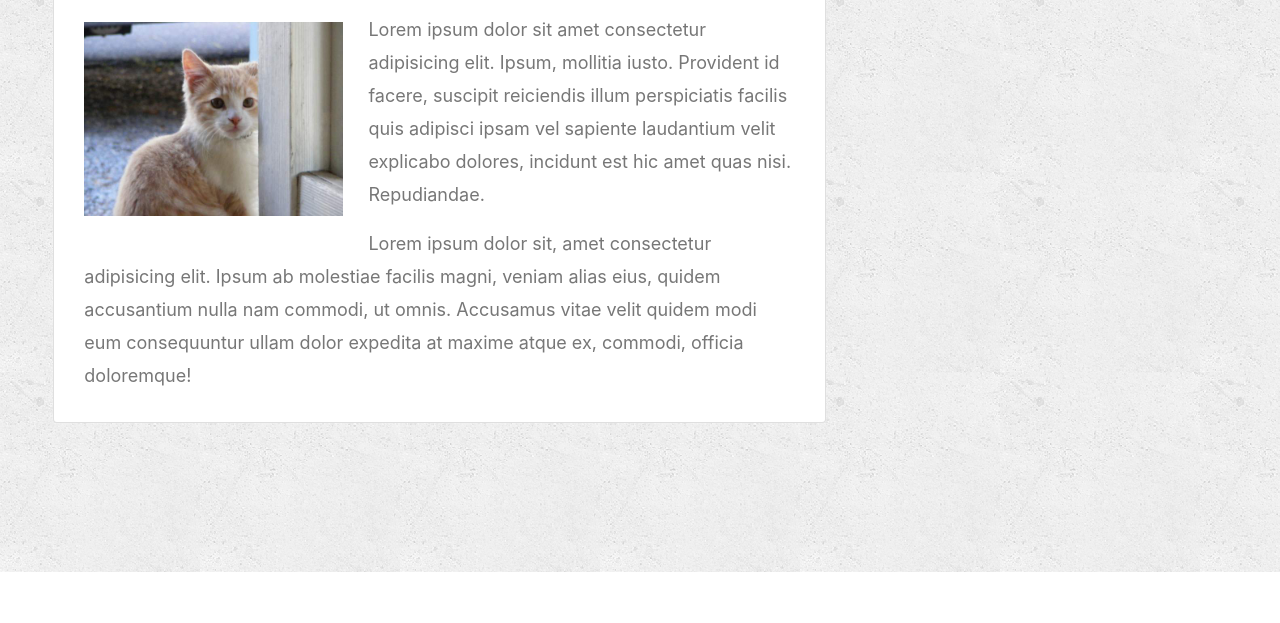
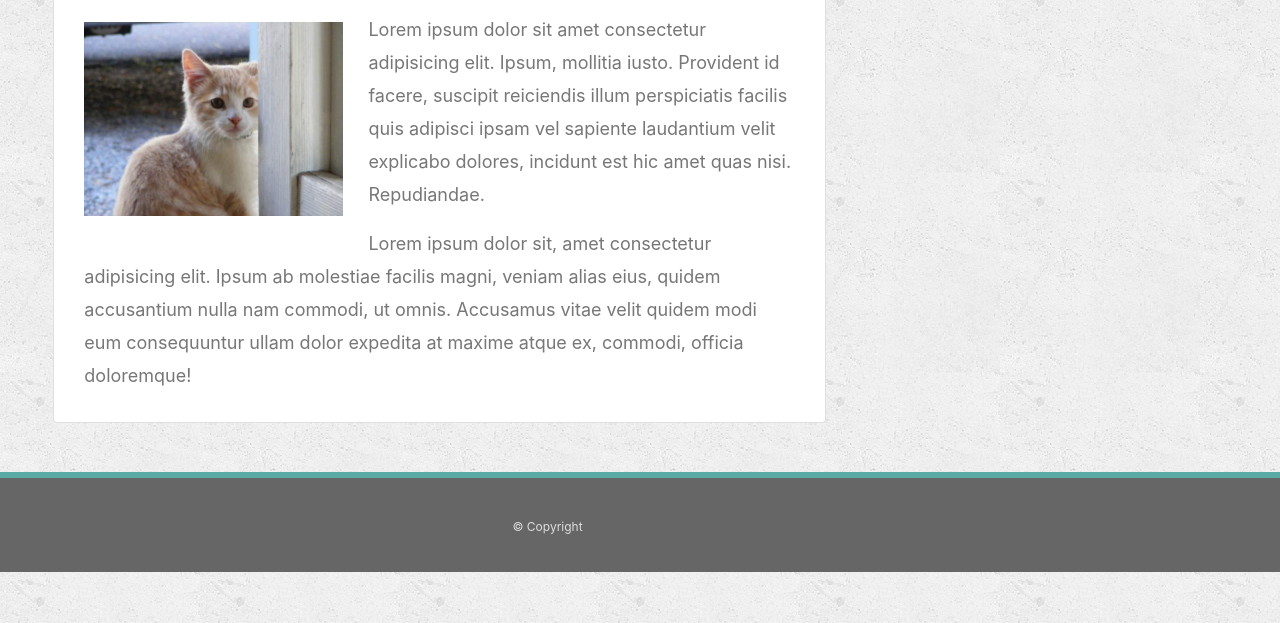
Before and after one commit to zackapotamus/Homework-02, a plain HTML site: page index.html in a window 1280 px wide. Shown: the part 228-851 px from the top of the page. Before the commit the page ends 800 px from the top, so only its background shows below. Drawn offline with nearby package versions, Linux system fonts and the light colour scheme.

Commit message:
added footer and made some css changes

```diff
--- a/css/style.css
+++ b/css/style.css
@@ -1,11 +1,19 @@
 body {
     background-image: url('../images/background.png');
     background-repeat: repeat;
+    margin-bottom: 200px;
+    min-height: 100%;
 }
 
 .image-container {}
 
-.card-container {}
+.card-container {
+
+}
+
+#copyright-text {
+    font-size: 12px;
+}
 
 #about-me-card {
     padding: 30px;
@@ -56,6 +64,7 @@ body {
 
 #header-row {
     background-color: white;
+    margin-right: 0px;
 }
 
 #header-name {
@@ -122,6 +131,24 @@ h1.card-title {
     color: #59aaa5;
 }
 
+.footer {
+    /* box-sizing: border-box; */
+    border-top: 6px solid #59aaa5;
+    position: fixed;
+    bottom: 0;
+    width: 100%;
+    /* Set the fixed height of the footer here */
+    height: 100px;
+    line-height: 94px;
+    /* Vertically center the text there */
+    background-color: #666;
+    color: #ddd;
+}
+
+.footer-container {
+
+}
+
 /* Medium to small transition */
 @media screen and (max-width: 767px) {
     #header-name {
@@ -136,4 +163,10 @@ h1.card-title {
         padding-bottom: 20px;
         padding-top: 13px;
     }
+
+    .footer {
+        height: 50px;
+        border-top: 3px solid #59aaa5;
+        line-height: 47px;
+    }
 }
--- a/index.html
+++ b/index.html
@@ -39,9 +39,11 @@
                 </div>
             </div>
         </div>
+    </header>
+    <main>
         <div class="container-fluid">
             <div class="row justify-content-center">
-                <div class="col-11 px-0 mt-sm-4 mt-md-5">
+                <div class="col-11 px-0 mt-1 mt-sm-4 mt-md-5">
                     <div class="row">
                         <div class="col-12 col-lg-8 card-container">
                             <div class="card">
@@ -65,15 +67,16 @@
                 </div>
             </div>
         </div>
-
-    </header>
-
-    <main>
-
     </main>
 
-    <footer>
-
+    <footer class="footer">
+        <div class="container footer-container align-items-center">
+            <div class="row justify-content-center align-items-center">
+                <div class="col-3 justify-content-center align-items-center">
+                    <span id="copyright-text">&copy; Copyright</span>
+                </div>
+            </div>
+        </div>
     </footer>
 
     <!-- Optional JavaScript -->
```
